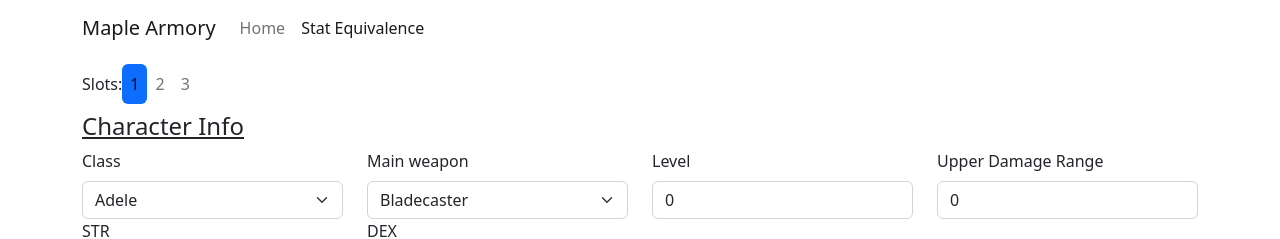
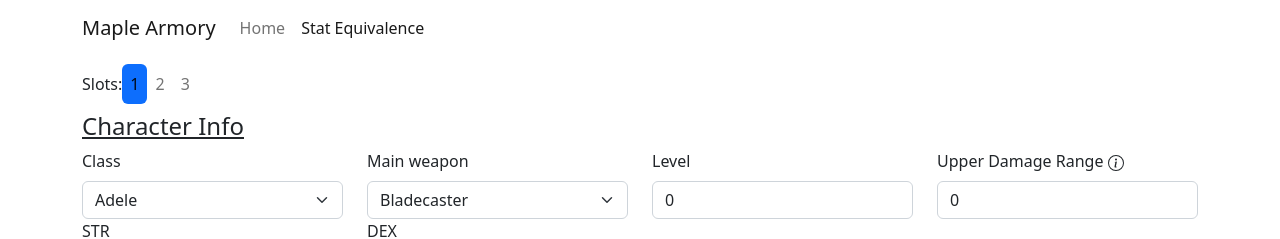
Before and after one commit to danielfhe/danielfhe.github.io, a React (Create React App) app: page /stat-equivalence in a window 1280 px wide. Shown: the top 239 px of the page. Built offline with nearby package versions, Linux system fonts and the light colour scheme.

Commit message:
bring in ability to have tooltips - DH

```diff
--- a/package.json
+++ b/package.json
@@ -10,7 +10,9 @@
     "react": "^18.2.0",
     "react-bootstrap": "^2.7.2",
     "react-dom": "^18.2.0",
+    "react-icons": "^4.11.0",
     "react-router-dom": "^6.16.0",
+    "react-tooltip": "^5.23.0",
     "tesseract.js": "^5.0.2",
     "web-vitals": "^2.1.4"
   },
--- a/src/components/StatBox.js
+++ b/src/components/StatBox.js
@@ -1,5 +1,7 @@
 import Col from 'react-bootstrap/Col';
 import Form from 'react-bootstrap/Form';
+import { BsInfoCircle } from 'react-icons/bs';
+import { Tooltip } from 'react-tooltip'
 
 export default function StatBox({ label, stat, type, setStatValue }) {
   function onStatChange(e) {
@@ -8,7 +10,7 @@
 
   return (
     <Form.Group>
-            <Form.Label>{label}</Form.Label>
+      <Form.Label><LabelWithTooltip label={label}/></Form.Label>
       <Form.Control type={type} min="0" defaultValue={stat} onChange={onStatChange}/>
     </Form.Group>
   );
@@ -22,3 +24,31 @@
       </Col>
   );
 }
+
+function LabelWithTooltip({ label }) {
+  return (
+    <>
+      {label}&nbsp;
+      {
+        Object.keys(tooltips).includes(label) &&
+          <>
+            <Tooltip anchorSelect={'.' + tooltips[label].anchor}>{tooltips[label].text}</Tooltip>
+            <span className={tooltips[label].anchor}>
+              <BsInfoCircle/>
+            </span>
+          </>
+      }
+    </>
+  );
+}
+
+const tooltips = {
+  'Upper Damage Range': {
+    'text': 'Used to calculate total job ATT',
+    'anchor': 'tooltip-anchor-upper-damage-range'
+  },
+  // 'HP': {
+  //   'text': 'something for HP',
+  //   'anchor': 'tooltip-anchor-hp'
+  // }
+}
```
Also changed, not shown: 1 other file (tests, documents, lock files or other folders). Lines whose indentation alone changed are shown as unchanged.
